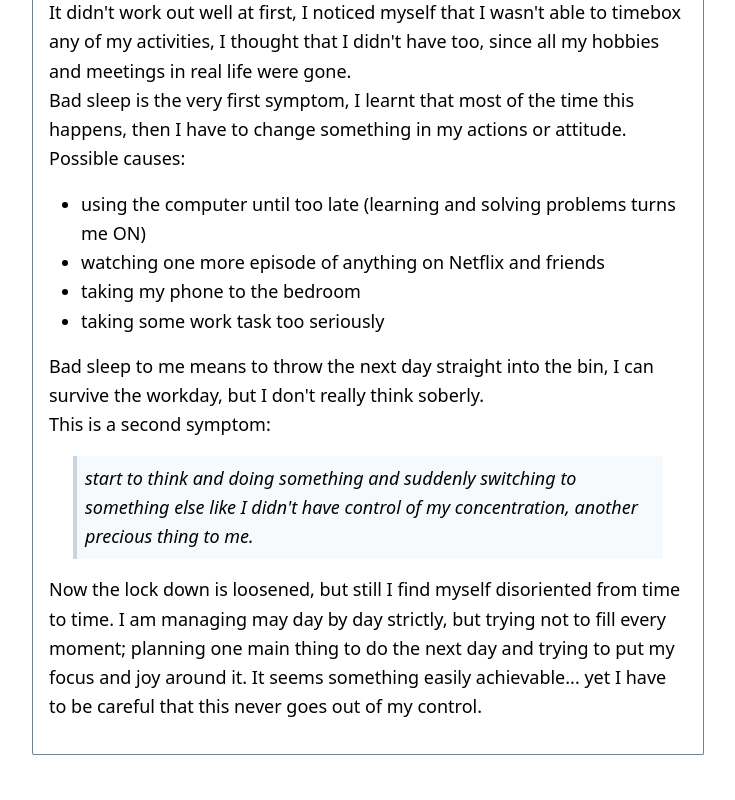
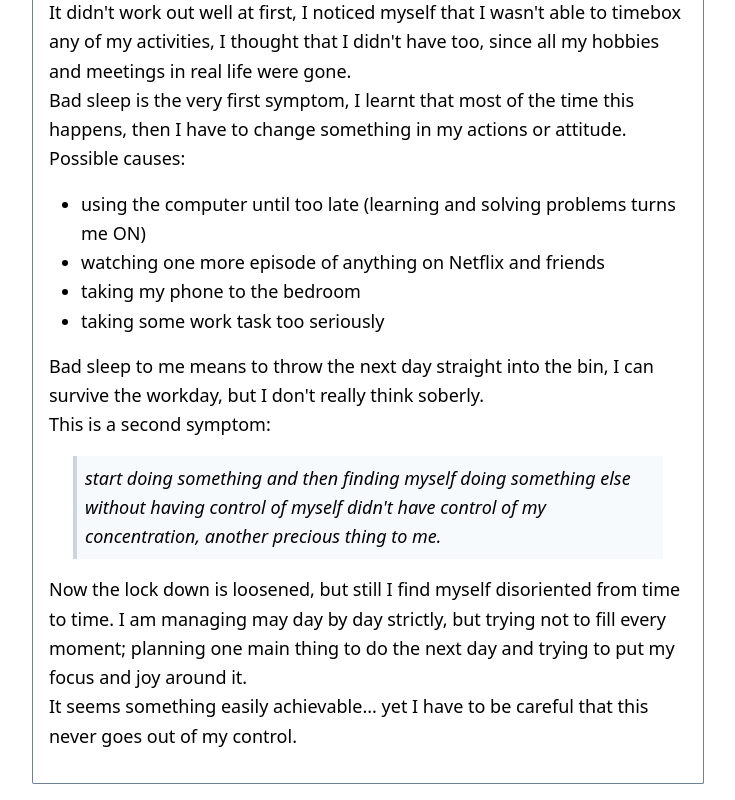
Before and after one commit to giacomorebonato/giacomorebonato, a Gatsby site: page /posts/awareness in a window 1280 px wide. Shown: the part 630-1430 px from the top of the page, without its empty margins (272-1007 px from the left). Before the commit the page ends 1401 px from the top, so only its background shows below. Built offline with nearby package versions, Linux system fonts and the light colour scheme; Gatsby itself is replaced by a stand-in of ours.

Commit message:
Correction

```diff
--- a/src/md-pages/blog/2020-08-21-awareness.md
+++ b/src/md-pages/blog/2020-08-21-awareness.md
@@ -27,7 +27,7 @@ Possible causes:
 Bad sleep to me means to throw the next day straight into the bin, I can survive the workday, but I don't really think soberly.
 This is a second symptom:
 
-> start to think and doing something and suddenly switching to something else like I
+> start doing something and then finding myself doing something else without having control of myself
 > didn't have control of my concentration, another precious thing to me.
 
 Now the lock down is loosened, but still I find myself disoriented from time to time.
```
